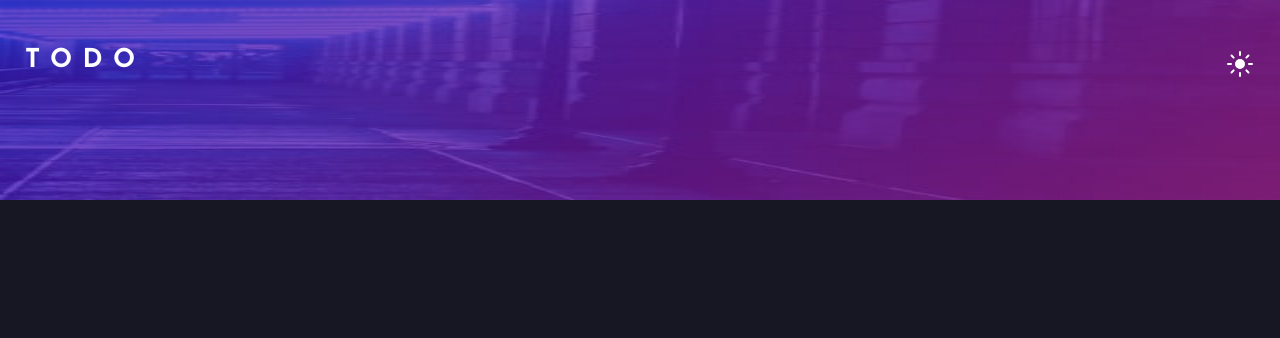
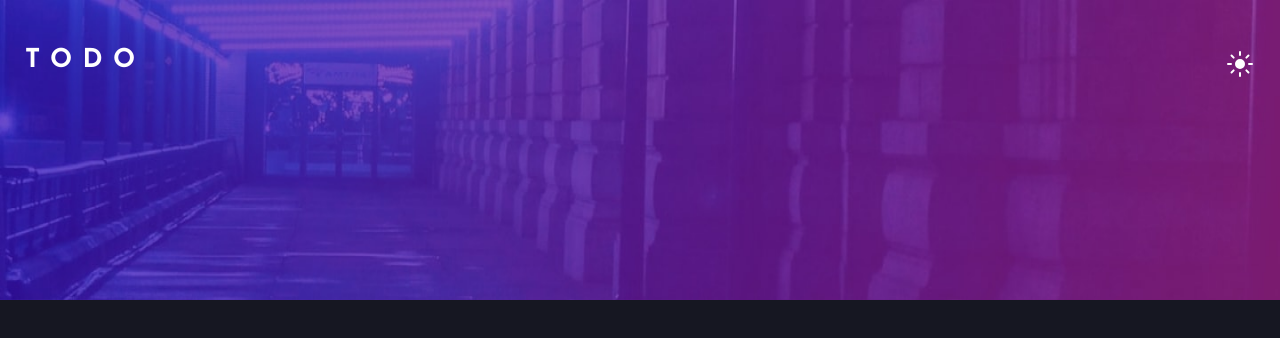
Before and after one commit to JCDMeira/19-todo, a React (Create React App) app: page / in a window 1280 px wide. Shown: the top 338 px of the page. Built offline with nearby package versions, Linux system fonts and the light colour scheme.

Commit message:
feat: add background image on desktop

```diff
--- a/src/components/BackImage/index.tsx
+++ b/src/components/BackImage/index.tsx
@@ -2,8 +2,9 @@ import React from 'react';
 import * as S from './style';
 
 import darkMobile from '../../assets/images/bg-mobile-dark.jpg';
-
 import lightMobile from '../../assets/images/bg-mobile-light.jpg';
+import darkDesktop from '../../assets/images/bg-desktop-dark.jpg';
+import lightDesktop from '../../assets/images/bg-desktop-light.jpg';
 
 interface BackImageProps {
   theme: string;
@@ -25,6 +26,20 @@ function BackImage({ theme }: BackImageProps): JSX.Element {
           alt="image of a building corridor "
         />
       )}
+      {theme === 'light' && (
+        <S.Image
+          className="desktopBackground"
+          src={lightDesktop}
+          alt="mountains image "
+        />
+      )}
+      {theme === 'dark' && (
+        <S.Image
+          className="desktopBackground"
+          src={darkDesktop}
+          alt="image of a building corridor "
+        />
+      )}
     </S.Wrapper>
   );
 }
--- a/src/components/BackImage/style.ts
+++ b/src/components/BackImage/style.ts
@@ -23,5 +23,22 @@ export const Image = styled.img`
   position: inherit;
   width: 100%;
   height: 200px;
+
+  .mobileBackground {
+    display: visible;
+  }
+  .desktopBackground {
+    display: none;
+  }
+
+  @media (min-width: 1024px) {
+    height: 300px;
+    .mobileBackground {
+      display: none;
+    }
+    .desktopBackground {
+      display: visible;
+    }
+  }
 `;
 Image.displayName = 'Image';
```
